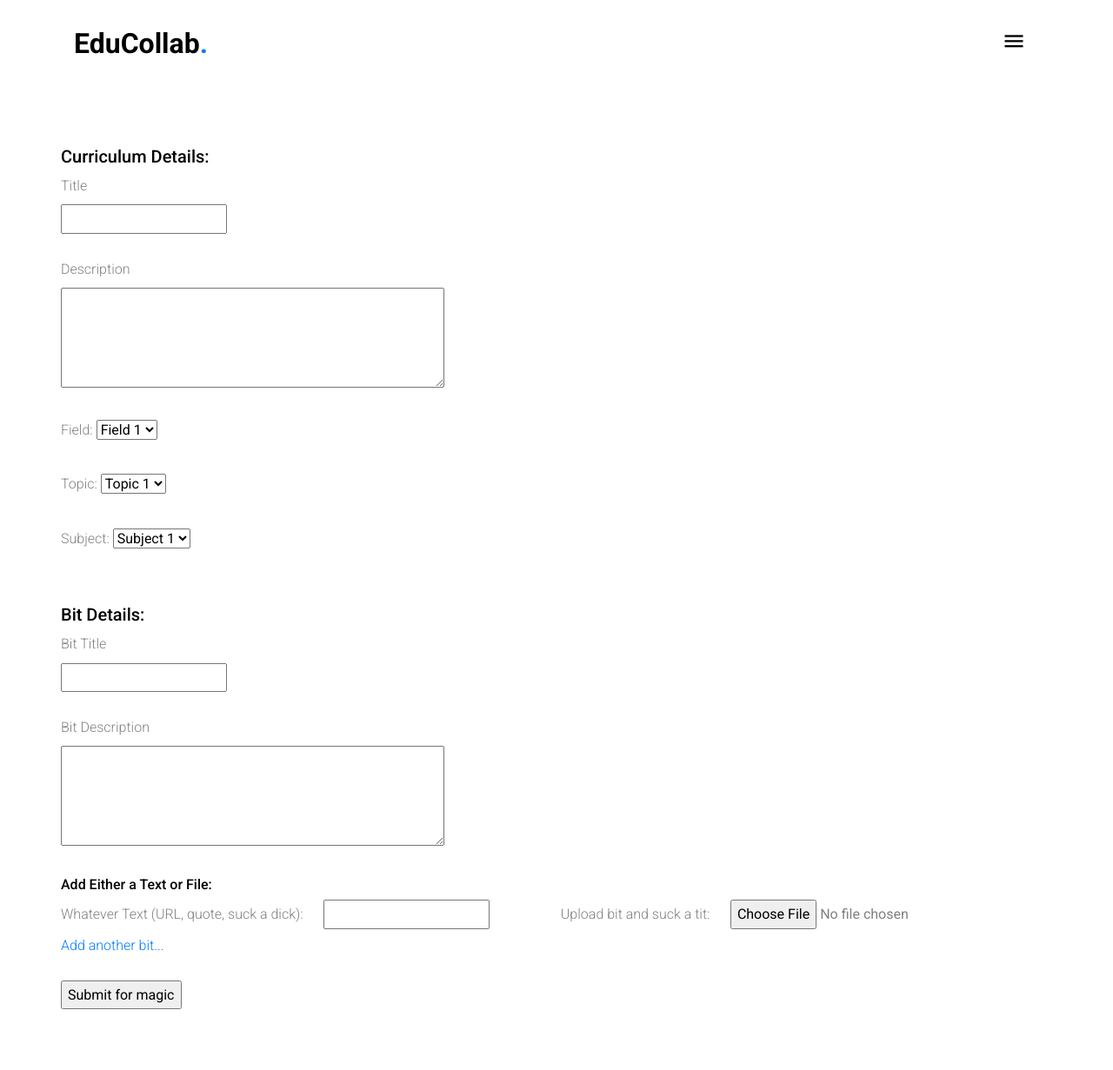
After one commit to senai2/educollab, a Django app: page /new_curriculum/ in a window 1280 px wide. The commit adds this page. Shown: the whole page at 87% size. Run offline with Django 3.2, Linux system fonts and the light colour scheme; some libraries are stand-ins or nearby versions; some web fonts are replaced.

Commit message:
Made basic HTML form

```diff
--- a/app/forms.py
+++ b/app/forms.py
@@ -11,3 +11,7 @@ class SignUpForm(UserCreationForm):
     class Meta:
         model = User
         fields = ('username', 'first_name', 'last_name', 'email', 'password1', 'password2', )
+
+
+class NewCurriculum(forms.Form):
+    bruh = forms.CharField(label='bruh', max_length=100)
--- a/app/urls.py
+++ b/app/urls.py
@@ -6,5 +6,6 @@ urlpatterns = [
     path('explore/', views.explore),
     path('signup/', views.signup),
     path('profile/', views.profile),
+    path('new_curriculum/', views.new_curriculum),
     path('subjects/<sid>', views.subject, name="subjects"),
 ]
--- a/app/views.py
+++ b/app/views.py
@@ -1,7 +1,7 @@
 from django.contrib.auth import login, authenticate
 from django.shortcuts import render, redirect
 from .utils import check_user_id
-from .forms import SignUpForm
+from .forms import SignUpForm, NewCurriculum
 from datetime import datetime
 from app.models import Field, Subject
 
@@ -40,6 +40,17 @@ def index(request):
 def profile(request):
     return render(request, 'profile.html', {})
 
+def new_curriculum(request):
+    if request.method == 'POST':
+        form = NewCurriculum(request.POST)
+
+        if form.is_valid():
+            return redirect('home') #For now
+    else:
+        form = NewCurriculum()
+
+    return render(request, 'new_curriculum.html', {'form':form})
+
 def signup(request):
     if request.method == 'POST':
         form = SignUpForm(request.POST)
@@ -50,8 +61,9 @@ def signup(request):
             user = authenticate(username=username, password=raw_password)
             login(request, user)
             return redirect('home')
-    else:
-        form = SignUpForm()
+        else:
+            form = SignUpForm()
+
     return render(request, 'registration/signup.html', {'form': form})
 
 
--- a/templates/base.html
+++ b/templates/base.html
@@ -62,9 +62,10 @@
                     {% else %}
                     <ul class="site-menu main-menu js-clone-nav d-none d-lg-none">
                         <li><a href="/" class="nav-link">Home</a></li>
+                        <li><a href="/new_curriculum" class="nav-link">Add New Curriculum</a></li>
+                        <li><a href="/courses" class="nav-link">My Curricula</a></li>
+                        <li><a href="/explore/" class="nav-link">Explore</a></li>
                         <li><a href="/profile" class="nav-link">My Profile</a></li>
-                        <li><a href="/courses" class="nav-link">My Courses</a></li>
-                        <li><a href="/explore/" class="nav-link">Explore</a></li>
                         <li><a href="/accounts/logout/" class="nav-link">Logout</a></li>
                     </ul>
                     {% endif %}
--- /dev/null
+++ b/templates/new_curriculum.html
@@ -0,0 +1,83 @@
+{% extends 'base.html' %}
+{% load static %}
+{% block content %}
+
+<!-- Shittiest html form ever -->
+<form method="post" style="margin: 70px">
+
+    <!-- Curriculum details further -->
+    <H5>Curriculum Details:</H3>
+
+    <!-- Title for the curriculum -->
+	<label>Title</label><br />
+    <input name="name" type="text" required/>
+    <br /> <br />
+
+    <!-- Description for the curriculum -->
+	<label>Description</label><br />
+    <textarea name="name" rows="4" cols="50" required> </textarea>
+    <br /> <br />
+
+    <!-- Dropdown for Field -->
+    <label>Field:</label>
+    <select id="field">
+      <option>Field 1</option>
+    </select>
+    <br /> <br />
+
+    <!-- Dropdown for Topic -->
+    <label>Topic:</label>
+    <select id="field">
+      <option>Topic 1</option>
+    </select>
+    <br /> <br />
+
+    <!-- Dropdown for Subject -->
+    <label>Subject:</label>
+    <select id="field">
+      <option>Subject 1</option>
+    </select>
+    <br /> <br /> <br />
+
+    <!-- Bit details further -->
+    <H5>Bit Details:</H3>
+
+    <!-- Title for the bit -->
+	<label>Bit Title</label><br />
+    <input name="name" type="text"/>
+    <br /> <br />
+
+    <!-- Description for the bit -->
+	<label>Bit Description</label><br />
+    <textarea name="name" rows="4" cols="50"> </textarea>
+    <br /> <br />
+
+    <!-- Adding bits -->
+    <H6>Add Either a Text or File:</H6>
+
+    <!-- Inspiration for text -->
+	<label>Whatever Text (URL, quote, suck a dick): &nbsp;&nbsp;&nbsp;&nbsp;</label>
+    <input name="name" type="text"/>
+
+    &nbsp;&nbsp;&nbsp;&nbsp;
+    &nbsp;&nbsp;&nbsp;&nbsp;
+    &nbsp;&nbsp;&nbsp;&nbsp;
+    &nbsp;&nbsp;&nbsp;&nbsp;
+
+    <!-- Uploading a bit -->
+	<label>Upload bit and suck a tit: &nbsp;&nbsp;&nbsp;&nbsp; </label>
+    <input type="file" id="myFile" name="filename">
+    <br />
+
+    <!-- Add more bits -->
+    <a href="">Add another bit...</a>
+    <br /> <br />
+
+    <!-- Submit the damn form -->
+    <input type="submit" value="Submit for magic">
+
+
+</form>
+</div>
+
+{% endblock %}
```
